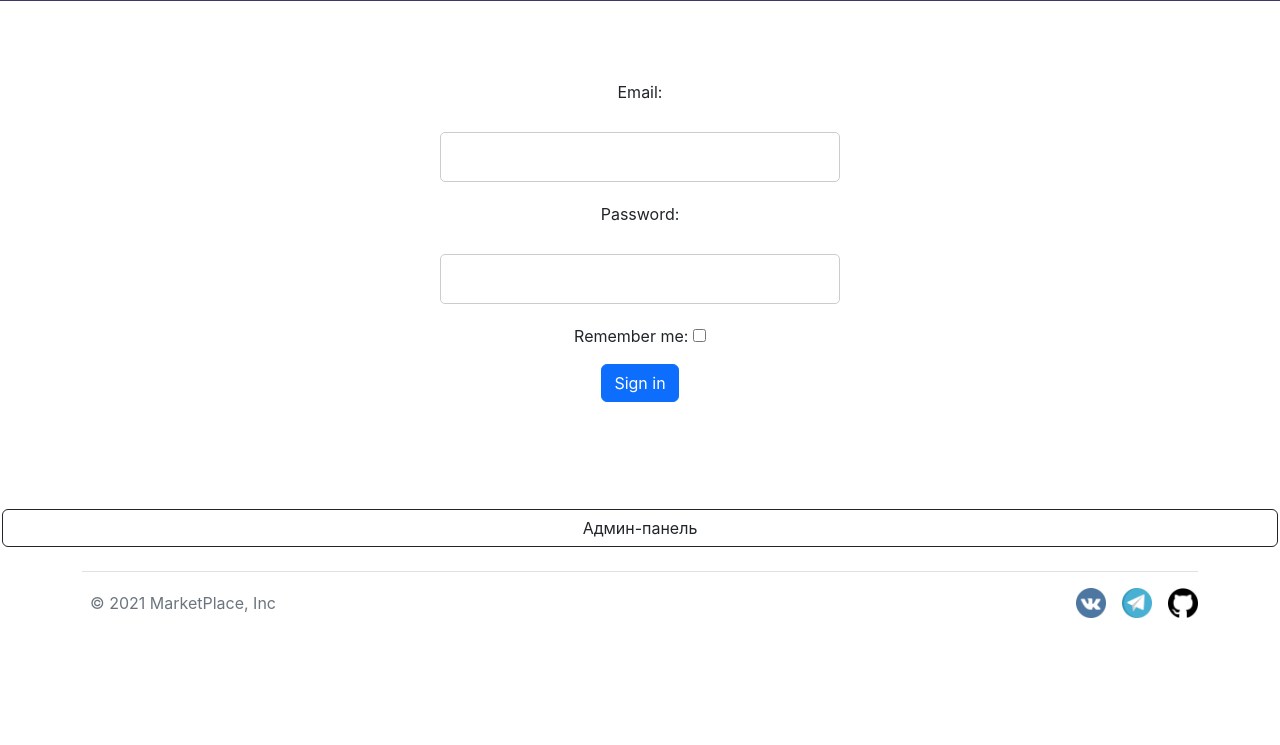
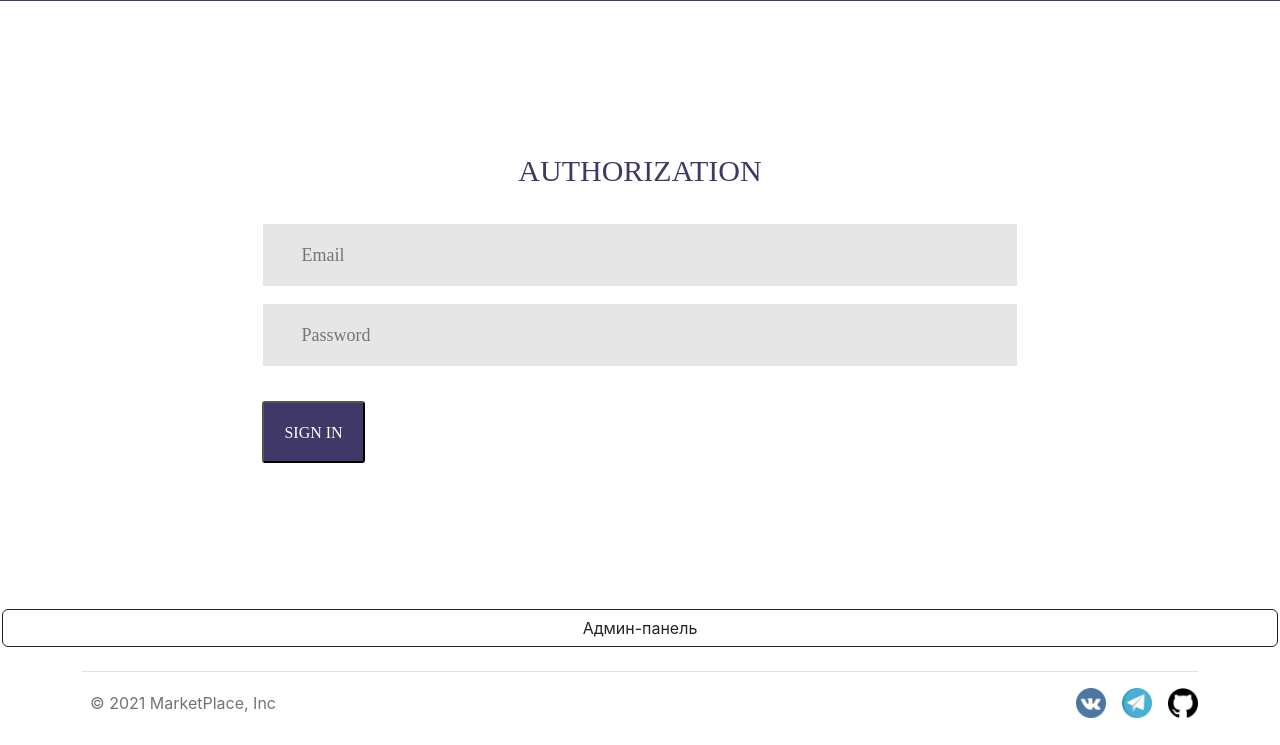
Before and after one commit to amirdianov/flask-marketplace-project, a Flask app: page /login in a window 1280 px wide. Shown: the part 55-800 px from the top of the page. Run offline with Flask 2, Linux system fonts and the light colour scheme; some libraries are stand-ins or nearby versions.

Commit message:
+done login

```diff
--- a/templates/login.html
+++ b/templates/login.html
@@ -9,31 +9,49 @@
     {% for cat, msg in get_flashed_messages(True) %}
         <div class="flash {{ cat }}">{{ msg }}</div>
     {% endfor %}
-    <form action="" method="post" class="form-contact">
+    <div class="limiter">
+        <div class="container-login100">
+            <div class="wrap-login100 p-t-50 p-b-90">
+                <form action="" method="post" class="form-contact login100-form validate-form flex-sb flex-w">
                     {{ form.hidden_tag() }}
-        <div class="wrap">
-            <div class="d-flex flex-column align-items-center justify-content-center login">
-                <div class="d-flex flex-column align-items-center justify-content-center cont-form">
-                    {% for field in form if field.name not in ['csrf_token', 'remember', 'submit'] -%}
-                        <div>{{ field.label(class="form-label") }}</div>
+                    <span class="login100-form-title p-b-51">
+                        Authorization
+                    </span>
+                    {% for field in form if field.name not in  ['csrf_token', 'submit'] %}
+                        <div class="wrap-input100 validate-input m-b-16" data-validate="Password is required">
                             {% if field.errors %}
-                            {{ field(class="form-control-login invalid") }}
-                            <div class="invalid-answer">
+                                {% if field.name == 'email' %}
+                                    {{ field(class='input100 input-registration-login invalid', placeholder='Email') }}
+                                {% elif field.name == 'password' %}
+                                    {{ field(class='input100 input-registration-login invalid', placeholder='Password') }}
+                                {% endif %}
+                                <span class="invalid-answer">
                                 {% for e in field.errors %}
                                     {{ e }}
                                 {% endfor %}
+                                </span>
+                            {% else %}
+                                {% if field.name == 'email' %}
+                                    <div class="line-form">
+                                        {{ field(class='input100 input-registration-login', placeholder='Email') }}
                                     </div>
+                                {% elif field.name == 'password' %}
 
-                        {% else %}
-                            <div>{{ field(class="form-control-login") }}</div>
+                                    <div class="line-form">
+                                        {{ field(class='input100 input-registration-login', placeholder='Password') }}
+                                    </div>
                                 {% endif %}
+                            {% endif %}
+                            <span class="focus-input100"></span>
+                        </div>
                     {% endfor %}
-                    <div><p>{{ form.remember.label(class='form-check-label') }} {{ form.remember() }}</div>
-                    <div><p>{{ form.submit(class="btn btn-primary") }}</div>
+                    <div class="container-login100-form-btn m-t-17">
+                        <p>{{ form.submit(class='login100-form-btn') }}
+                    </div>
+                </form>
             </div>
         </div>
     </div>
-    </form>
     <div class="d-grid gap-2" style="margin-top: 10px">
         <a class="btn btn-outline-dark" href="{{ url_for('admin.index') }}" role="button">Админ-панель</a>
     </div>
```
Lines whose indentation alone changed are shown as unchanged.
